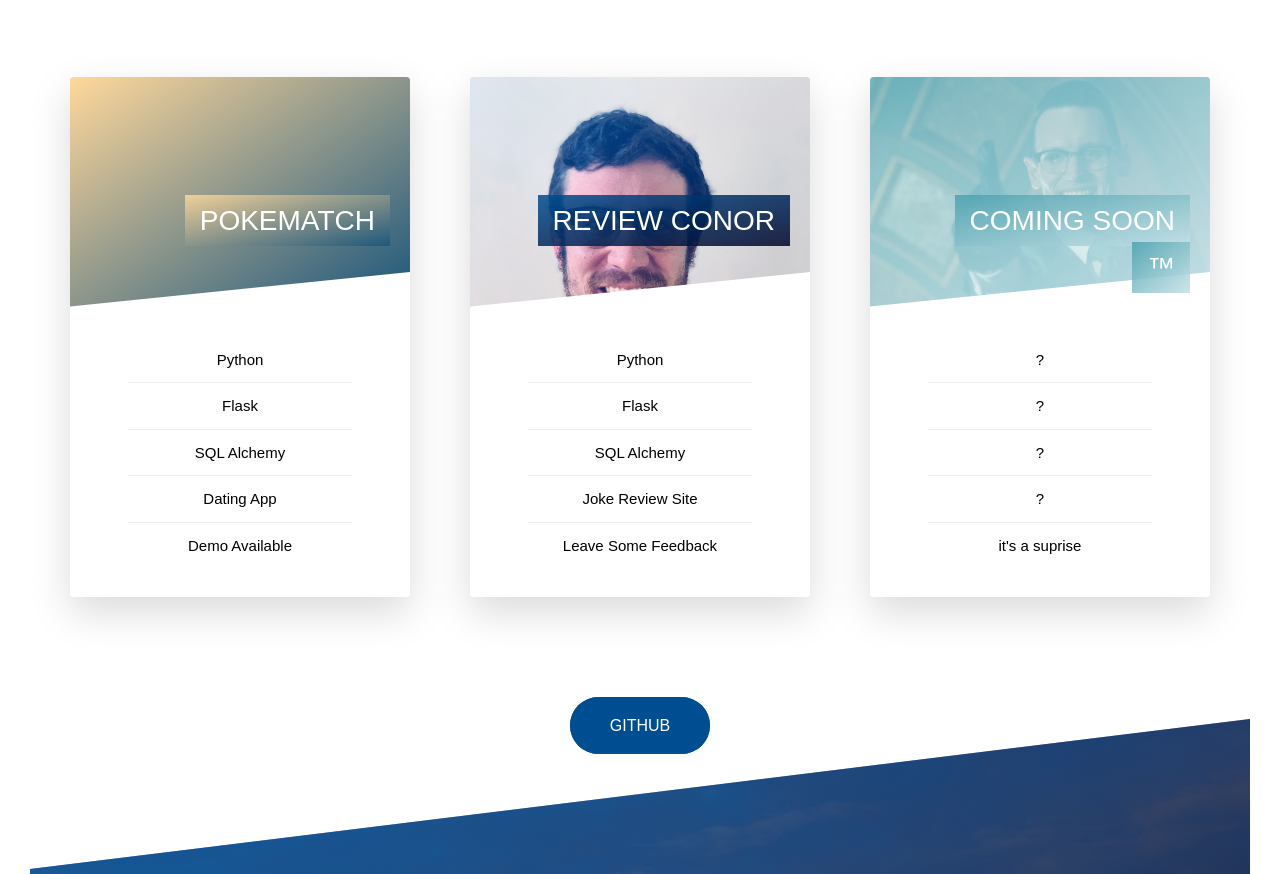
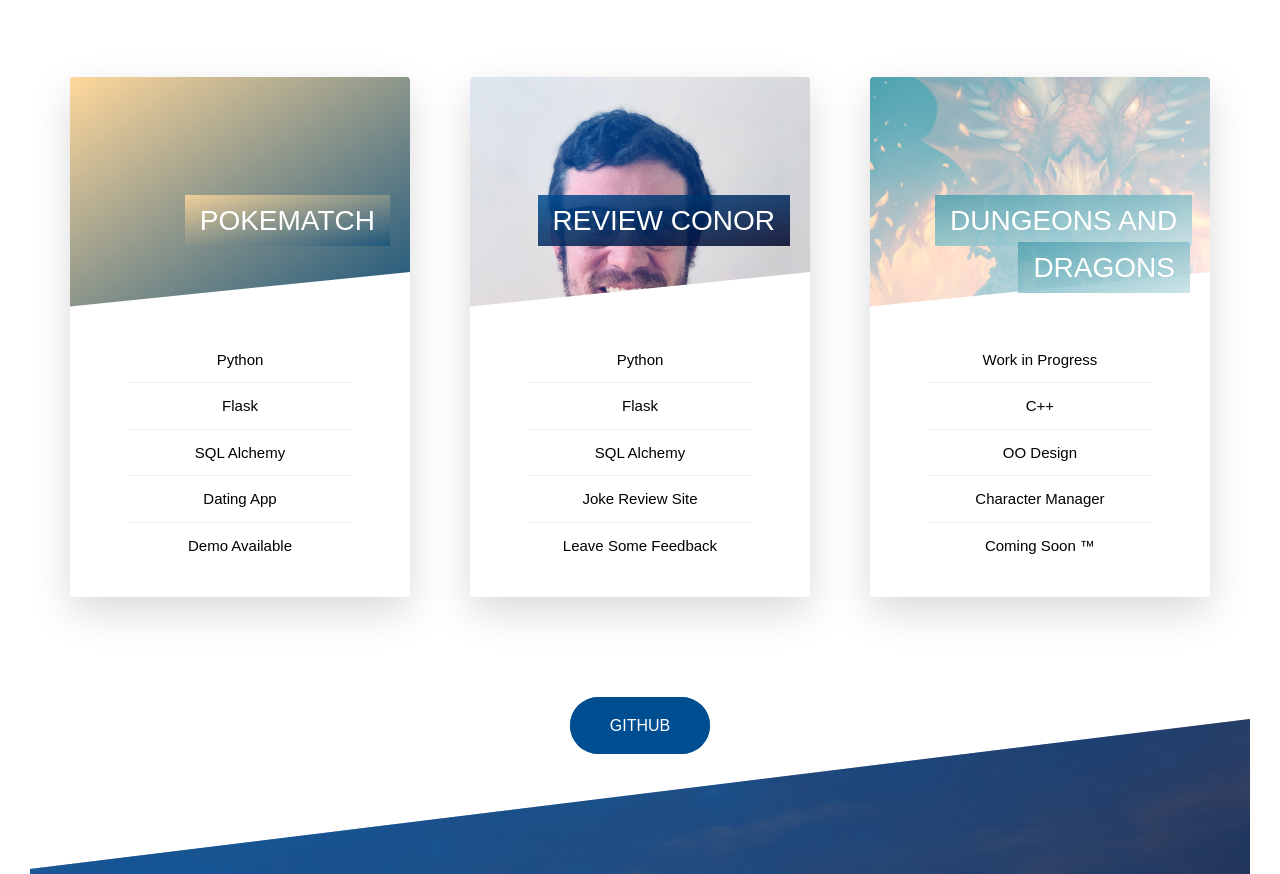
Before and after one commit to suelz/suelz.github.io, a website: page index.html in a window 1280 px wide. Shown: the part 853-1727 px from the top of the page. Drawn offline with Linux system fonts and the light colour scheme.

Commit message:
added dnd

```diff
--- a/index.html
+++ b/index.html
@@ -111,15 +111,16 @@
                                             &nbsp;
                                     </div>
                                     <h4 class="card__heading">
-                                            <span class="card__heading-span card__heading-span--3">Coming Soon &trade;</span>
+                                            <span class="card__heading-span card__heading-span--3">Dungeons and Dragons</span>
                                     </h4>
                                     <div class="card__details">
                                             <ul>
-                                                <li>?</li>
-                                                <li>?</li>
-                                                <li>?</li>
-                                                <li>?</li>
-                                                <li>it's a suprise</li>
+                                                <li>Work in Progress</li>
+                                                <li>C++</li>
+                                                <li>OO Design</li>
+                                                <li>Character Manager</li>
+                                                <li>Coming Soon &trade;</li>
+
                                             </ul>
                                     </div>
 
@@ -127,9 +128,9 @@
                                 <div class="card__side card__side--back card__side--back-3">
                                         <div class="card__cta">
                                             <div class="card__box">
-                                                <p class="card__text">Suprise</p>
+                                                <p class="card__text">D&D Tool</p>
                                             </div>
-                                            <a href="#" class="btn btn--white">REPO</a>
+                                            <a href="https://github.com/suelz/Dungeons-and-Dragons" class="btn btn--white">REPO</a>
                                         </div>
                                 </div>
                     </div>
--- a/sass/components/_card.scss
+++ b/sass/components/_card.scss
@@ -69,7 +69,8 @@
             background-image: linear-gradient(to right bottom, $color-primary-light, $color-primary-dark), url(../img/me.png);
         }
         &--3{
-            background-image: linear-gradient(to right bottom, $color-tertiary-light, $color-tertiary-dark), url(../img/riddle.png);
+            background-image: linear-gradient(to right bottom, $color-tertiary-light, $color-tertiary-dark), url(../img/dnd.jpg);
+
         }
     }
 
```
Also changed, not shown: css/style.css, img/dnd.jpg (added).
